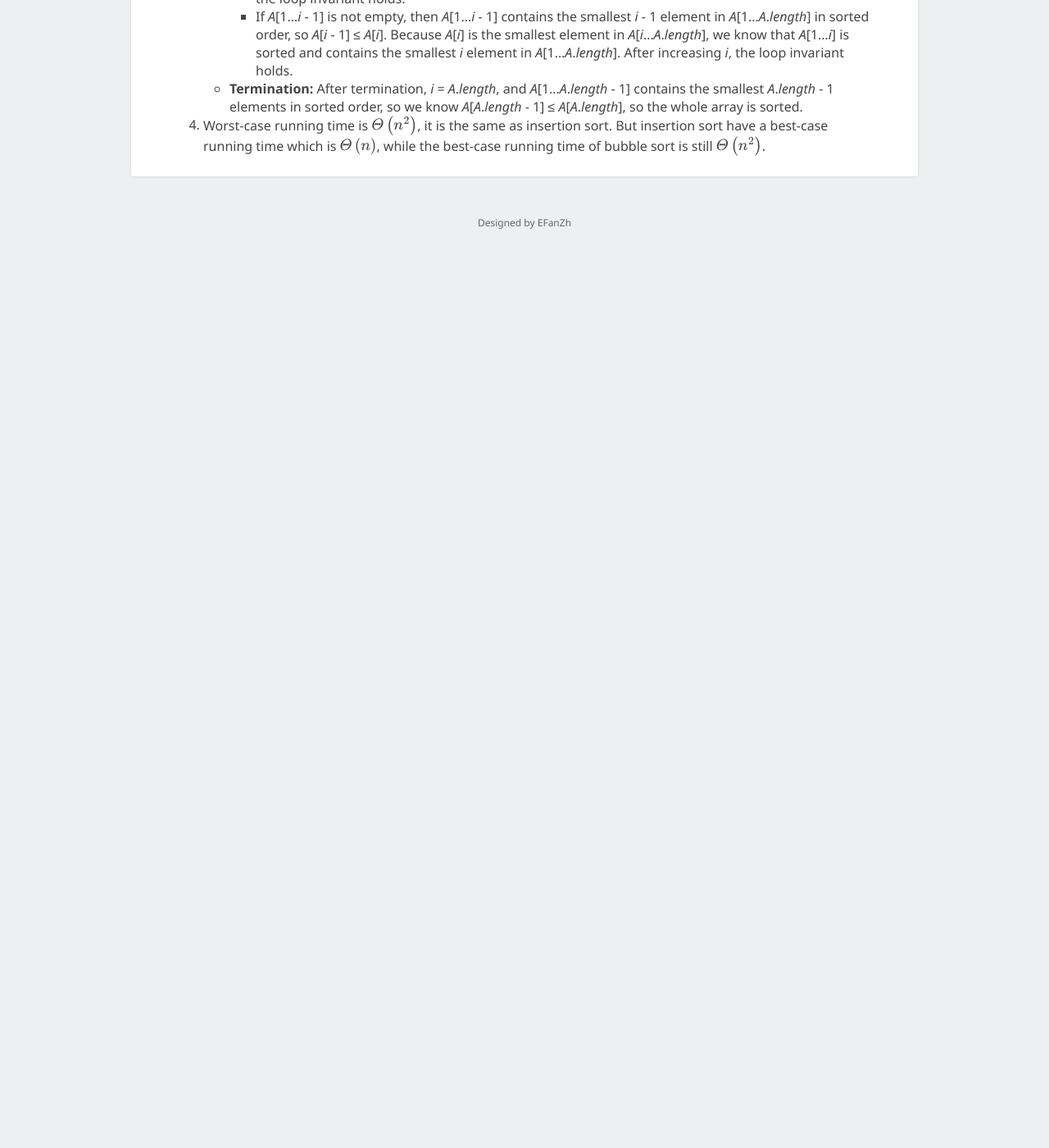
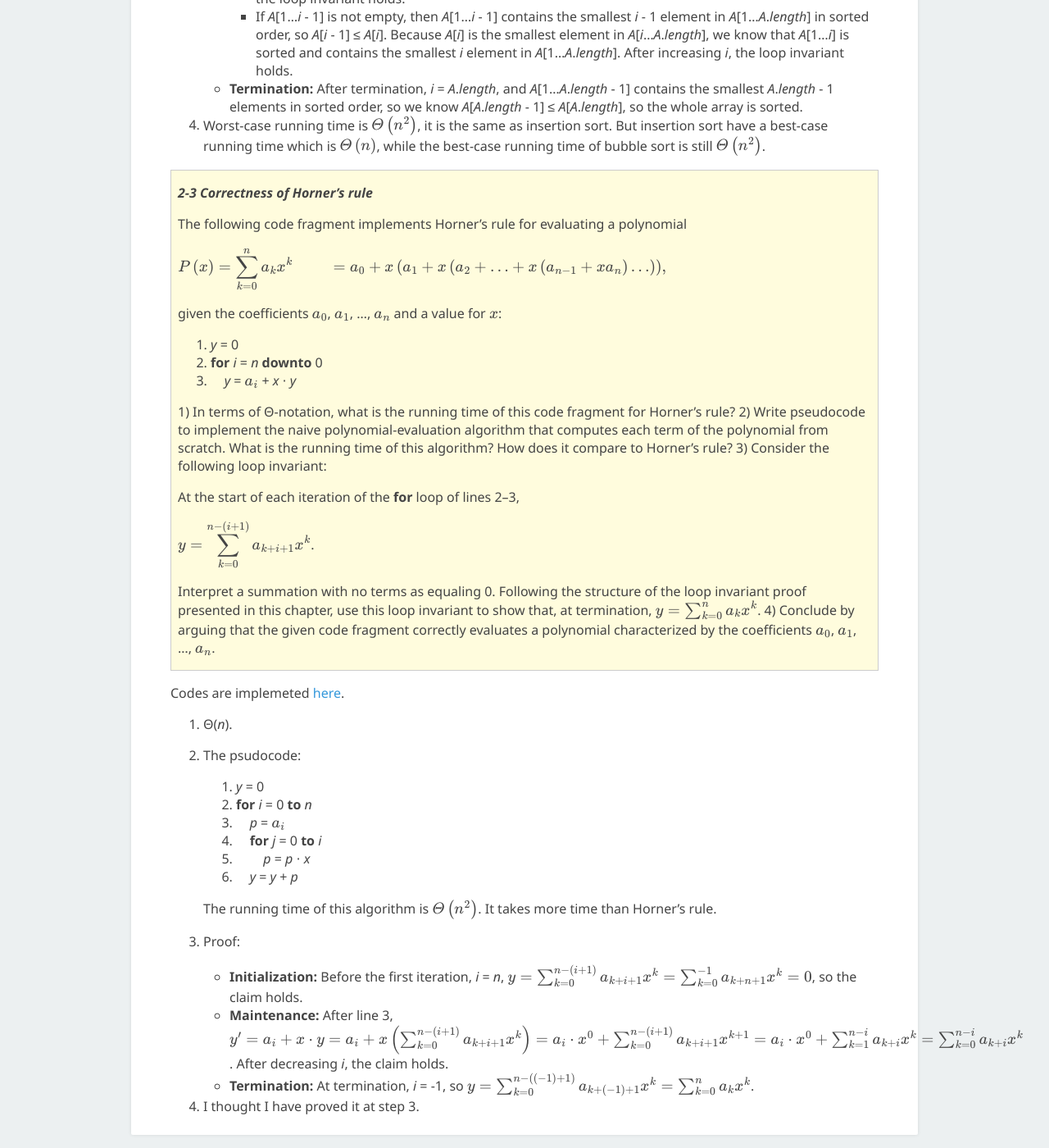
Before and after one commit to EFanZh/efanzh.github.io, a Jekyll site: the page built from _posts/2018-10-05-introduction-to-algorithms-exercises.md, in a window 1280 px wide and 1400 px high, scrolled down 11630 px. Shown: the whole window at 82% size. Built offline with Jekyll 4.4.1, drawn with Linux system fonts in a browser that asks for light colours; formulas are drawn with MathJax 3; before the commit the page ends 11958 px from its top, so only the background shows below that; some of the changed text lies outside the part shown.

Commit message:
Add problem 2-3 from CLRS

```diff
--- a/_posts/2018-10-05-introduction-to-algorithms-exercises.md
+++ b/_posts/2018-10-05-introduction-to-algorithms-exercises.md
@@ -525,7 +525,7 @@ for implementations.
 
    Proof:
 
-   - **Initialization:** At the start of each iteration, *j* = *A*.*length*, So *A*[*j*] is the only element in
+   - **Initialization:** Before the first iteration, *j* = *A*.*length*, So *A*[*j*] is the only element in
      *A*[*j*…*A*.*length*], the claim holds.
    - **Maintenance:**
      - If *A*[*j*] < *A*[*j* - 1], because we know that *A*[*j*] is the smallest element in
@@ -541,7 +541,7 @@ for implementations.
 
    Proof:
 
-   - **Initialization:** At the start of each iteration, *i* = 1, So *A*[1…*i* - 1] is empty, the claim holds.
+   - **Initialization:** Before the first iteration, *i* = 1, So *A*[1…*i* - 1] is empty, the claim holds.
    - **Maintenance:** After the inner loop, we know that *A*[*i*] is the smallest element in *A*[*i*…*A*.*length*].
      - If *A*[1…*i* - 1] is empty, *i* = 1, then *A*[1…*i*] contains only one element and it is the smallest one in
        *A*[*i*…*A*.*length*], so *A*[1…*i*] is sorted and contains the smallest *i* element in *A*[1…*A*.*length*].
@@ -556,3 +556,62 @@ for implementations.
 4. Worst-case running time is $Θ\left(n^2\right)$, it is the same as insertion sort. But insertion sort have a
    best-case running time which is $Θ\left(n\right)$, while the best-case running time of bubble sort is still
    $Θ\left(n^2\right)$.
+
+> ***2-3 Correctness of Horner’s rule***
+>
+> The following code fragment implements Horner’s rule for evaluating a polynomial
+>
+> $\begin{aligned}
+> P\left(x\right) &= \sum_{k=0}^n a_k x^k \\\\
+> &=a_0 + x\left(a_1 + x\left(a_2 + … + x\left(a_{n - 1} + x a_n\right) …\right)\right),
+> \end{aligned}$
+>
+> given the coefficients $a_0$, $a_1$, …, $a_n$ and a value for $x$:
+>
+> 1. *y* = 0
+> 2. **for** *i* = *n* **downto** 0
+> 3. &nbsp;&nbsp;&nbsp;&nbsp;*y* = $a_i$ + *x* ⋅ *y*
+>
+> 1) In terms of Θ-notation, what is the running time of this code fragment for Horner’s rule?
+> 2) Write pseudocode to implement the naive polynomial-evaluation algorithm that computes each term of the polynomial
+>    from scratch. What is the running time of this algorithm? How does it compare to Horner’s rule?
+> 3) Consider the following loop invariant:
+>
+>    At the start of each iteration of the **for** loop of lines 2–3,
+>
+>    $y = \displaystyle\sum_{k = 0}^{n - \left(i + 1\right)} a_{k + i + 1} x^k$.
+>
+>    Interpret a summation with no terms as equaling 0. Following the structure of the loop invariant proof presented in
+>    this chapter, use this loop invariant to show that, at termination, $y = \sum_{k = 0}^n a_k x^k$.
+> 4) Conclude by arguing that the given code fragment correctly evaluates a polynomial characterized by the coefficients
+>    $a_0$, $a_1$, …, $a_n$.
+
+Codes are implemeted
+[here](https://github.com/EFanZh/Introduction-to-Algorithms/blob/master/src/section_2_3_designing_algorithms/problems.rs).
+
+1. Θ(*n*).
+2. The psudocode:
+
+   1. *y* = 0
+   2. **for** *i* = 0 **to** *n*
+   3. &nbsp;&nbsp;&nbsp;&nbsp;*p* = $a_i$
+   4. &nbsp;&nbsp;&nbsp;&nbsp;**for** *j* = 0 **to** *i*
+   5. &nbsp;&nbsp;&nbsp;&nbsp;&nbsp;&nbsp;&nbsp;&nbsp;*p* = *p* ⋅ *x*
+   6. &nbsp;&nbsp;&nbsp;&nbsp;*y* = *y* + *p*
+
+   The running time of this algorithm is $Θ\left(n^2\right)$. It takes more time than Horner’s rule.
+3. Proof:
+
+   - **Initialization:** Before the first iteration, *i* = *n*,
+     $y = \sum_{k = 0}^{n - \left(i + 1\right)} a_{k + i + 1} x^k
+     = \sum_{k = 0}^{-1} a_{k + n + 1} x^k
+     = 0$, so the claim holds.
+   - **Maintenance:** After line 3, $y' = a_i + x ⋅ y
+     = a_i + x \left(\sum_{k = 0}^{n - \left(i + 1\right)} a_{k + i + 1} x^k\right)
+     = a_i ⋅ x^0 + \sum_{k = 0}^{n - \left(i + 1\right)} a_{k + i + 1} x^{k + 1}
+     = a_i ⋅ x^0 + \sum_{k = 1}^{n - i} a_{k + i} x^k
+     = \sum_{k = 0}^{n - i} a_{k + i} x^k$. After decreasing *i*, the claim holds.
+   - **Termination:** At termination, *i* = -1, so
+     $y = \sum_{k = 0}^{n - \left(\left(-1\right) + 1\right)} a_{k + \left(-1\right) + 1} x^k
+     = \sum_{k = 0}^n a_k x^k$.
+4. I thought I have proved it at step 3.
```
